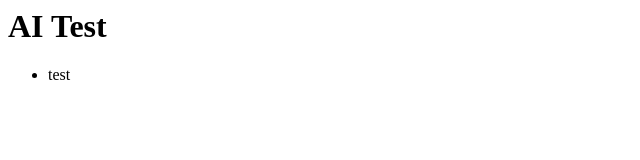
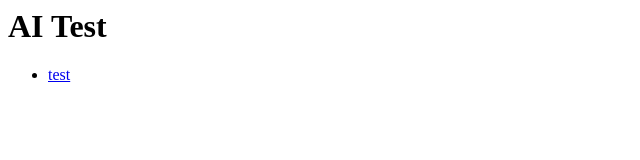
Before and after one commit to bakjaeyong/bakjaeyong.github.io, a plain HTML site: page index.html in a window 1280 px wide. Shown: the full height of the page, 0-640 px from the left. Drawn offline with Linux system fonts and the light colour scheme.

Commit message:
Update index.html

```diff
--- a/index.html
+++ b/index.html
@@ -9,7 +9,7 @@
 <body>
   <h1>AI Test</h1>
   <ul>
-    <li><a href"https://teachablemachine.withgoogle.com/models/A8EIEX0dz/">test</a></li>
+    <li><a href="https://teachablemachine.withgoogle.com/models/A8EIEX0dz/">test</a></li>
   </ul>
 </body>
 </html>
```
